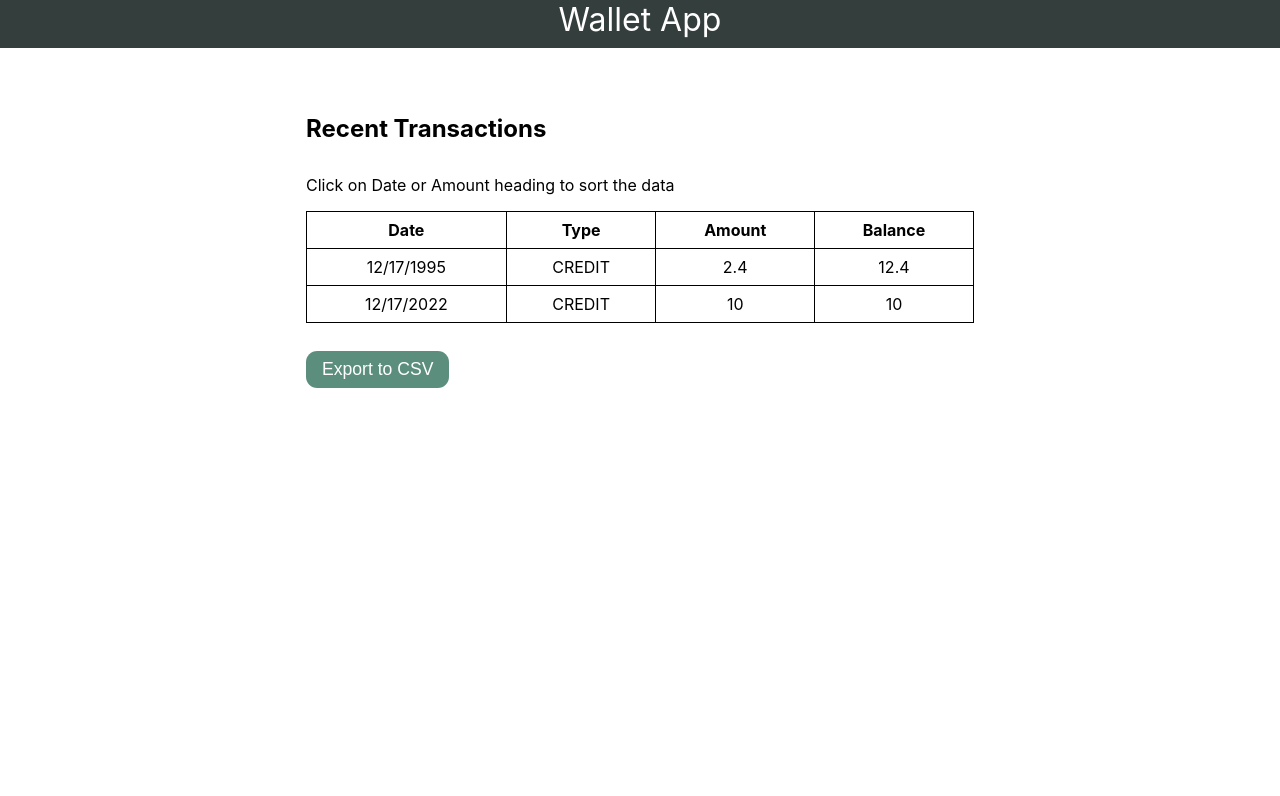
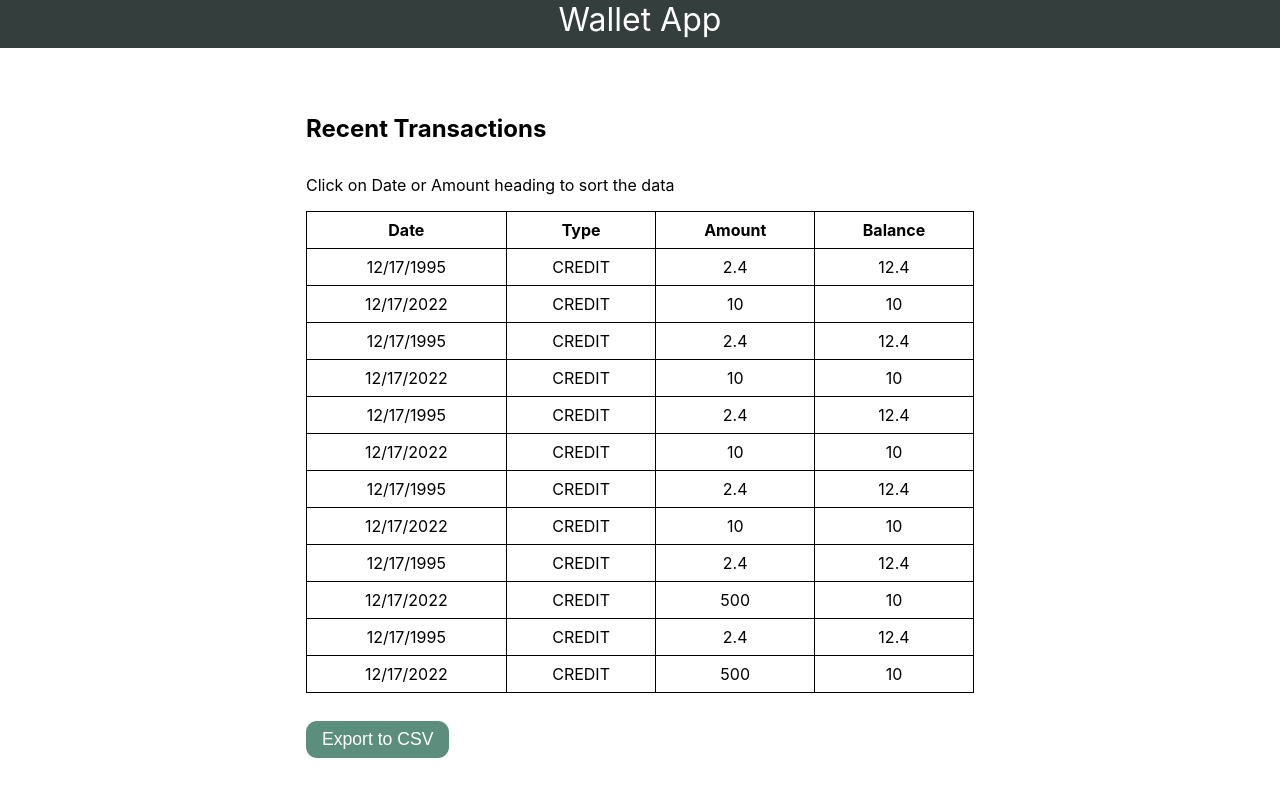
Before and after one commit to chaytan5/wallet-app-frontend, a React (Create React App) app: page /transactions in a window 1280 px wide. Shown: the top 796 px of the page. Built offline with nearby package versions, Linux system fonts and the light colour scheme.

Commit message:
implemented services for wallet

```diff
--- a/src/App.css
+++ b/src/App.css
@@ -271,15 +271,15 @@ input[type="radio"] {
 }
 
 .trx-container {
-  width: 700px;
   margin: 50px auto;
   padding: 1rem;
+  max-width: 100%;
+  width: 700px;
+  min-width: 250px;
 }
-
 
 .table-container {
   margin-top: 2rem;
-
 }
 
 .transaction-table {
--- a/src/components/TransactionDetails.js
+++ b/src/components/TransactionDetails.js
@@ -3,6 +3,7 @@ import Pagination from "./Pagination";
 import TransactionTable from "./TransactionTable";
 import localData from "../data.json";
 import { CSVLink } from "react-csv";
+import { fetchTransactions } from "../utils/services";
 /**
  * features in this component:
  * sort by date and amount
@@ -12,31 +13,40 @@ import { CSVLink } from "react-csv";
 
 const TransactionDetails = () => {
 	const [transactions, setTransactions] = useState(localData);
+	const [totalTransactions, setTotalTransactions] = useState([]);
 	const [loading, setLoading] = useState(false);
 	const [currentPage, setCurrentPage] = useState(1);
-	const [transactionsPerPage] = useState(15);
+	const [transactionsPerPage] = useState(10);
 	const [order, setOrder] = useState("ASC");
-
-	useEffect(() => {
-		// getTransactions();
-	}, []);
-
-	const getTransactions = async () => {
-		setLoading(true);
-		const res = await fetch("https://jsonplaceholder.typicode.com/posts");
-		const json = await res.json();
-		setLoading(false);
-
-		// setTransactions(json);
-	};
 
 	// get current transactions
 	const indexOfLastTransaction = currentPage * transactionsPerPage;
 	const indexOfFirstTransaction = indexOfLastTransaction - transactionsPerPage;
-	const currentTransactions = transactions.slice(
-		indexOfFirstTransaction,
-		indexOfLastTransaction
-	);
+	// const currentTransactions = transactions.slice(
+	// 	indexOfFirstTransaction,
+	// 	indexOfLastTransaction
+	// );
+
+	useEffect(() => {
+		// getTransactions();
+		const data = fetchTransactions(
+			indexOfFirstTransaction,
+			transactionsPerPage
+		);
+
+		setTotalTransactions(data.totalTransactions);
+
+		// setTransactions(data.transactions);
+	}, []);
+
+	// const getTransactions = async () => {
+	// 	setLoading(true);
+	// 	const res = await fetch("https://jsonplaceholder.typicode.com/posts");
+	// 	const json = await res.json();
+	// 	setLoading(false);
+
+	// setTransactions(json);
+	// };
 
 	// pagination
 	const paginate = (pageNumber) => {
@@ -66,7 +76,10 @@ const TransactionDetails = () => {
 		{ label: "Date", key: "date" },
 		{ label: "Type", key: "type" },
 		{ label: "Amount", key: "amount" },
-		{ label: "Description", key: "description" },
+		{
+			label: "Description",
+			key: "description",
+		},
 		{ label: "Balance", key: "balance" },
 	];
 
@@ -80,13 +93,13 @@ const TransactionDetails = () => {
 		<div className="trx-container">
 			<h2>Recent Transactions</h2>
 			<TransactionTable
-				transactions={currentTransactions}
+				transactions={transactions}
 				loading={loading}
 				sorting={sorting}
 			/>
 			<Pagination
 				transactionsPerPage={transactionsPerPage}
-				totalTransactions={transactions.length}
+				totalTransactions={totalTransactions}
 				currentPage={currentPage}
 				paginate={paginate}
 			/>
--- a/src/data.json
+++ b/src/data.json
@@ -16,5 +16,95 @@
 		"description": "Setup",
 		"date": "2022-12-17T03:24:00",
 		"type": "CREDIT"
+	},
+	{
+		"id": "3434341",
+		"walletId": "1243434",
+		"amount": 2.4,
+		"balance": 12.4,
+		"description": "Recharge",
+		"date": "1995-12-17T03:24:00",
+		"type": "CREDIT"
+	},
+	{
+		"id": "544522",
+		"walletId": "1243434",
+		"amount": 10,
+		"balance": 10,
+		"description": "Setup",
+		"date": "2022-12-17T03:24:00",
+		"type": "CREDIT"
+	},
+	{
+		"id": "3434342",
+		"walletId": "1243434",
+		"amount": 2.4,
+		"balance": 12.4,
+		"description": "Recharge",
+		"date": "1995-12-17T03:24:00",
+		"type": "CREDIT"
+	},
+	{
+		"id": "544523",
+		"walletId": "1243434",
+		"amount": 10,
+		"balance": 10,
+		"description": "Setup",
+		"date": "2022-12-17T03:24:00",
+		"type": "CREDIT"
+	},
+	{
+		"id": "3434343",
+		"walletId": "1243434",
+		"amount": 2.4,
+		"balance": 12.4,
+		"description": "Recharge",
+		"date": "1995-12-17T03:24:00",
+		"type": "CREDIT"
+	},
+	{
+		"id": "544524",
+		"walletId": "1243434",
+		"amount": 10,
+		"balance": 10,
+		"description": "Setup",
+		"date": "2022-12-17T03:24:00",
+		"type": "CREDIT"
+	},
+	{
+		"id": "3434344",
+		"walletId": "1243434",
+		"amount": 2.4,
+		"balance": 12.4,
+		"description": "Recharge",
+		"date": "1995-12-17T03:24:00",
+		"type": "CREDIT"
+	},
+	{
+		"id": "544525",
+		"walletId": "1243434",
+		"amount": 500,
+		"balance": 10,
+		"description": "Setup",
+		"date": "2022-12-17T03:24:00",
+		"type": "CREDIT"
+	},
+	{
+		"id": "3434345",
+		"walletId": "1243434",
+		"amount": 2.4,
+		"balance": 12.4,
+		"description": "Recharge",
+		"date": "1995-12-17T03:24:00",
+		"type": "CREDIT"
+	},
+	{
+		"id": "544526",
+		"walletId": "1243434",
+		"amount": 500,
+		"balance": 10,
+		"description": "Setup",
+		"date": "2022-12-17T03:24:00",
+		"type": "CREDIT"
 	}
 ]
--- a/src/utils/services.js
+++ b/src/utils/services.js
@@ -23,3 +23,5 @@ export const getWallet = async (walletId) => {
 	const response = await axios.get(`https://api.xyz.com/wallet/${walletId}`);
 	return response.data;
 };
+
+export const fetchTransactions = async () => {};
```
